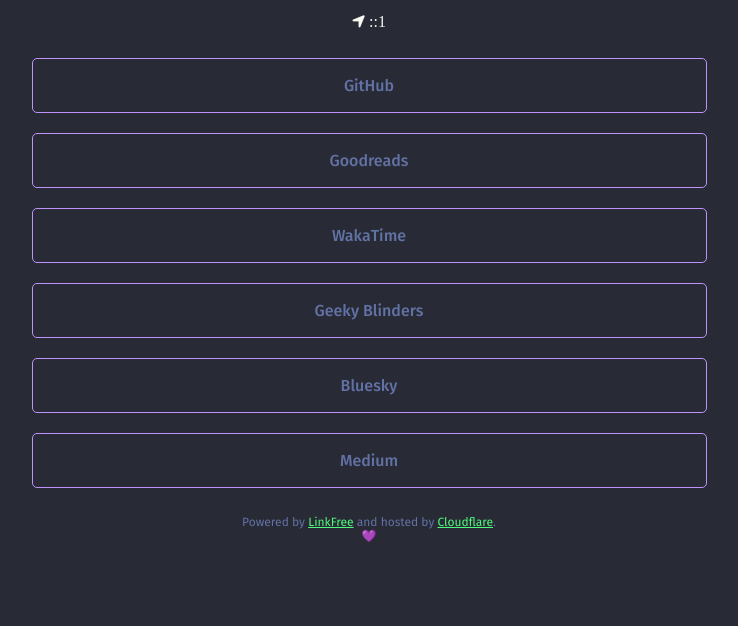
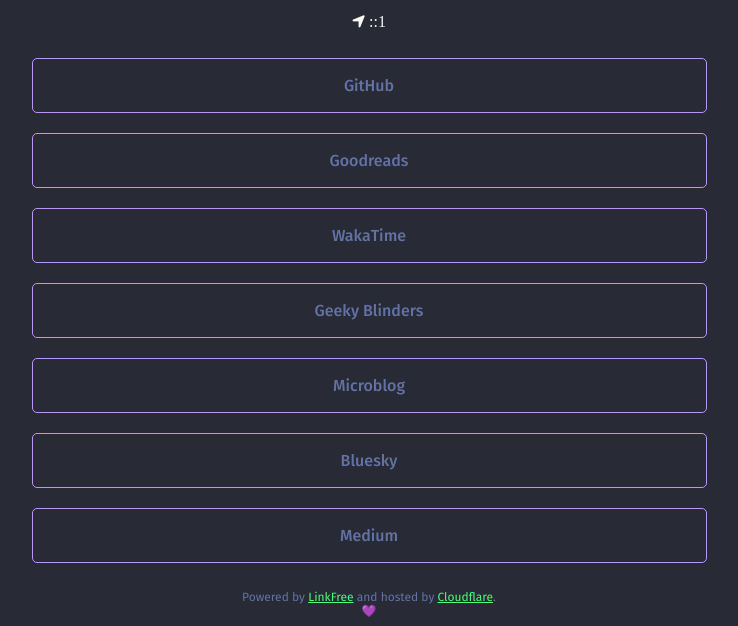
Before and after one commit to jfabry-noc/LoopedNetwork, a plain HTML site: page html/index.html in a window 1280 px wide. Shown: the part 243-869 px from the top of the page, without its empty margins (271-1009 px from the left). Before the commit the page ends 800 px from the top, so only its background shows below. Drawn offline with Linux system fonts and the light colour scheme.

Commit message:
Re-adds Micro.blog.

```diff
--- a/html/index.html
+++ b/html/index.html
@@ -20,6 +20,7 @@
         <a class="link" href="https://goodreads.com/loopednetwork" target="_blank">Goodreads</a>
         <a class="link" href="https://wakatime.com/@LoopedNetwork" target="_blank">WakaTime</a>
         <a class="link" href="https://geekyblinders.club" target="_blank">Geeky Blinders</a>
+        <a class="link" href="https://micro.looped.network" target="_blank">Microblog</a>
         <a class="link" href="https://bsky.app/profile/looped.network" target="_blank">Bluesky</a>
         <a class="link" href="https://loopednetwork.medium.com/" target="_blank">Medium</a>
     </div>
```
